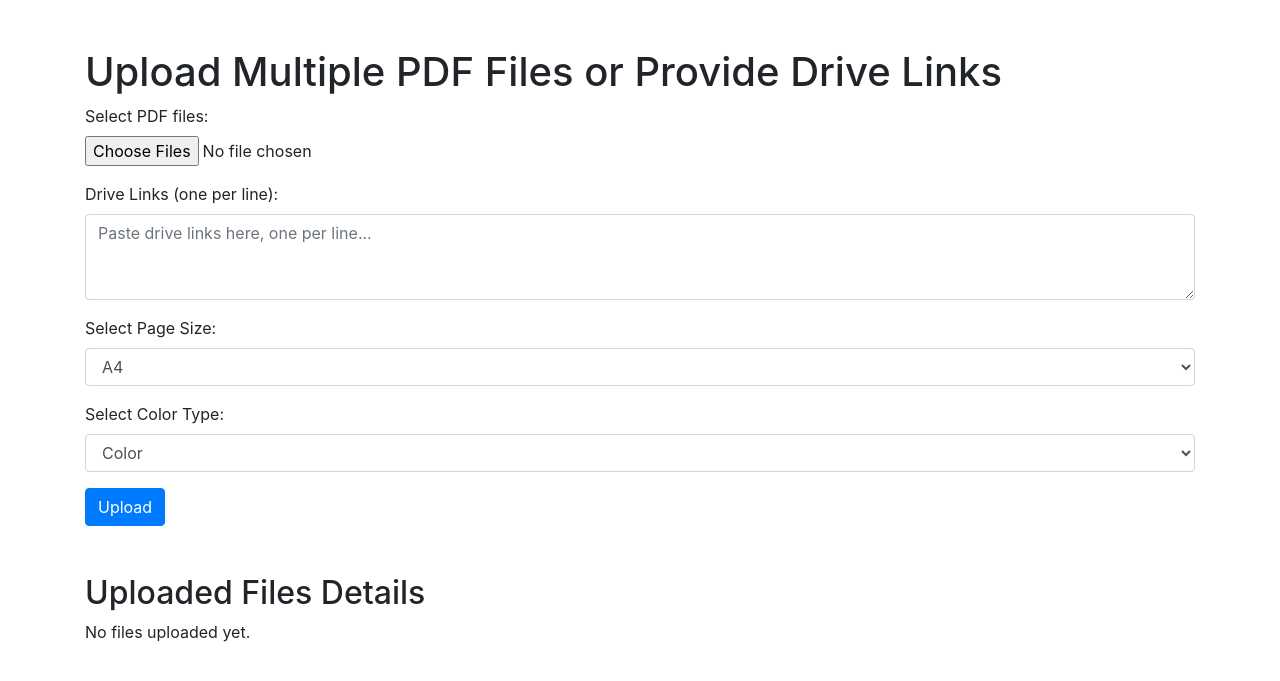
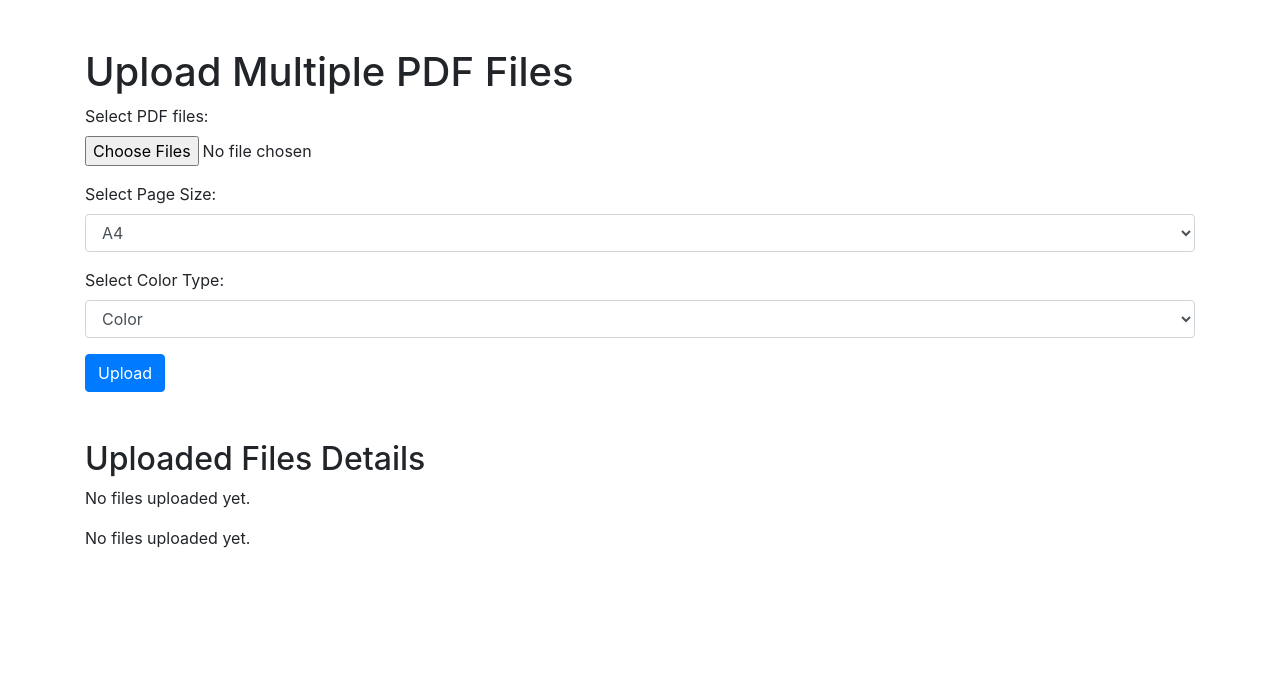
Before and after one commit to Tomalislam/eprint, a Flask app: page / in a window 1280 px wide. Shown: the top 681 px of the page. Run offline with Flask 3, Linux system fonts and the light colour scheme; some libraries are stand-ins or nearby versions.

Commit message:
Update index.html

```diff
--- a/templates/index.html
+++ b/templates/index.html
@@ -8,15 +8,11 @@
 </head>
 <body>
 <div class="container">
-    <h1 class="mt-5">Upload Multiple PDF Files or Provide Drive Links</h1>
+    <h1 class="mt-5">Upload Multiple PDF Files</h1>
     <form method="post" enctype="multipart/form-data">
         <div class="form-group">
             <label for="files">Select PDF files:</label>
-            <input type="file" name="files[]" id="files" class="form-control-file" multiple>
-        </div>
-        <div class="form-group">
-            <label for="drive_links">Drive Links (one per line):</label>
-            <textarea name="drive_links" id="drive_links" class="form-control" rows="3" placeholder="Paste drive links here, one per line..."></textarea>
+            <input type="file" name="files[]" id="files" class="form-control-file" multiple required>
         </div>
         <div class="form-group">
             <label for="page_size">Select Page Size:</label>
@@ -55,6 +51,20 @@
     {% else %}
         <p>No files uploaded yet.</p>
     {% endif %}
+   <!-- পূর্বের কোড... -->
+
+{% if file_details %}
+    <h3 class="mt-3">Total Price: {{ total_price }} TK</h3>
+    <form method="post" action="/clear">
+        <button type="submit" class="btn btn-danger mt-3">Clear All Files</button>
+    </form>
+    <a href="{{ url_for('order') }}" class="btn btn-success mt-3">Order Now</a>
+{% else %}
+    <p>No files uploaded yet.</p>
+{% endif %}
+
+<!-- পূর্বের কোড... -->
+
 </div>
 </body>
 </html>
```
